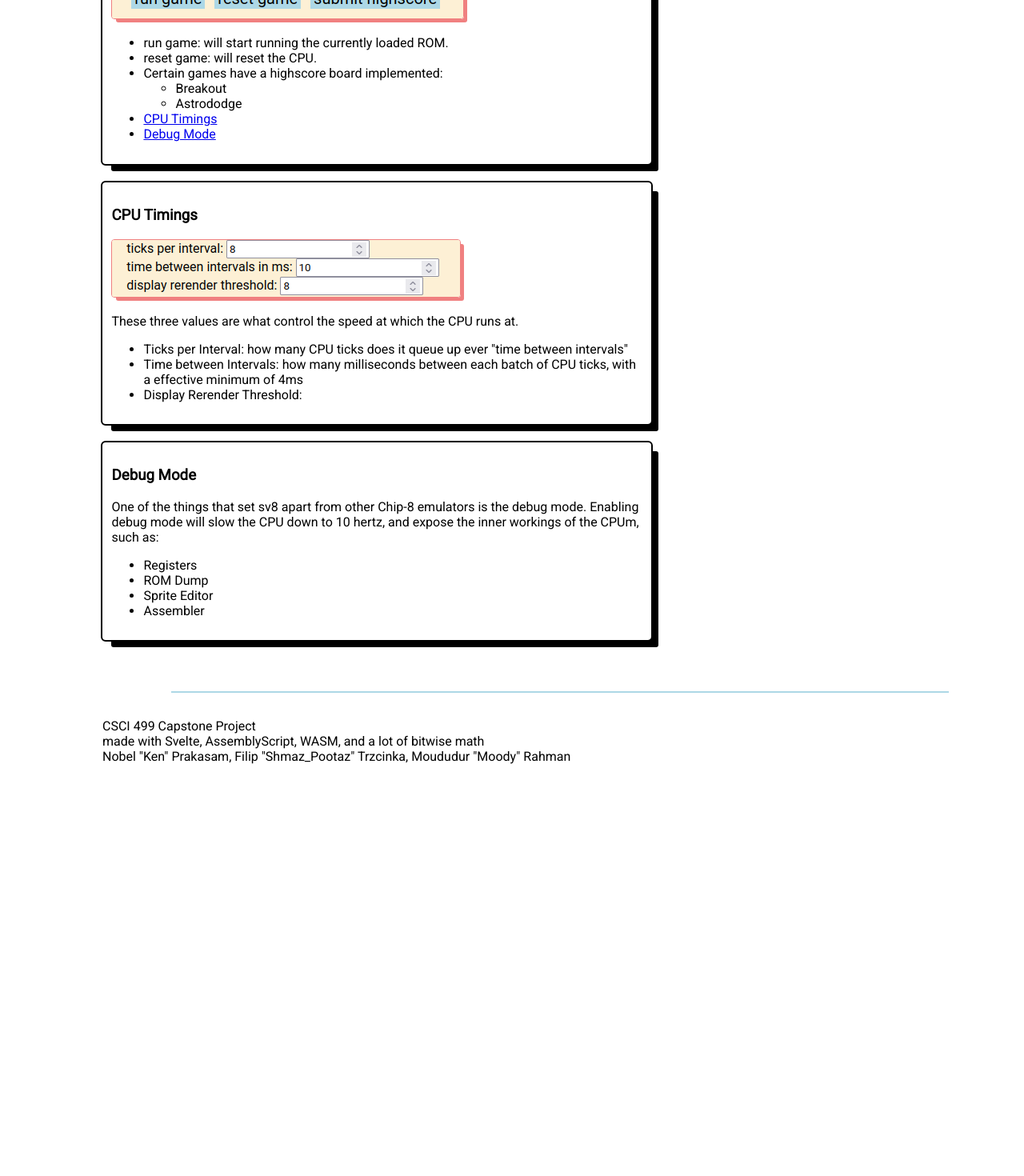
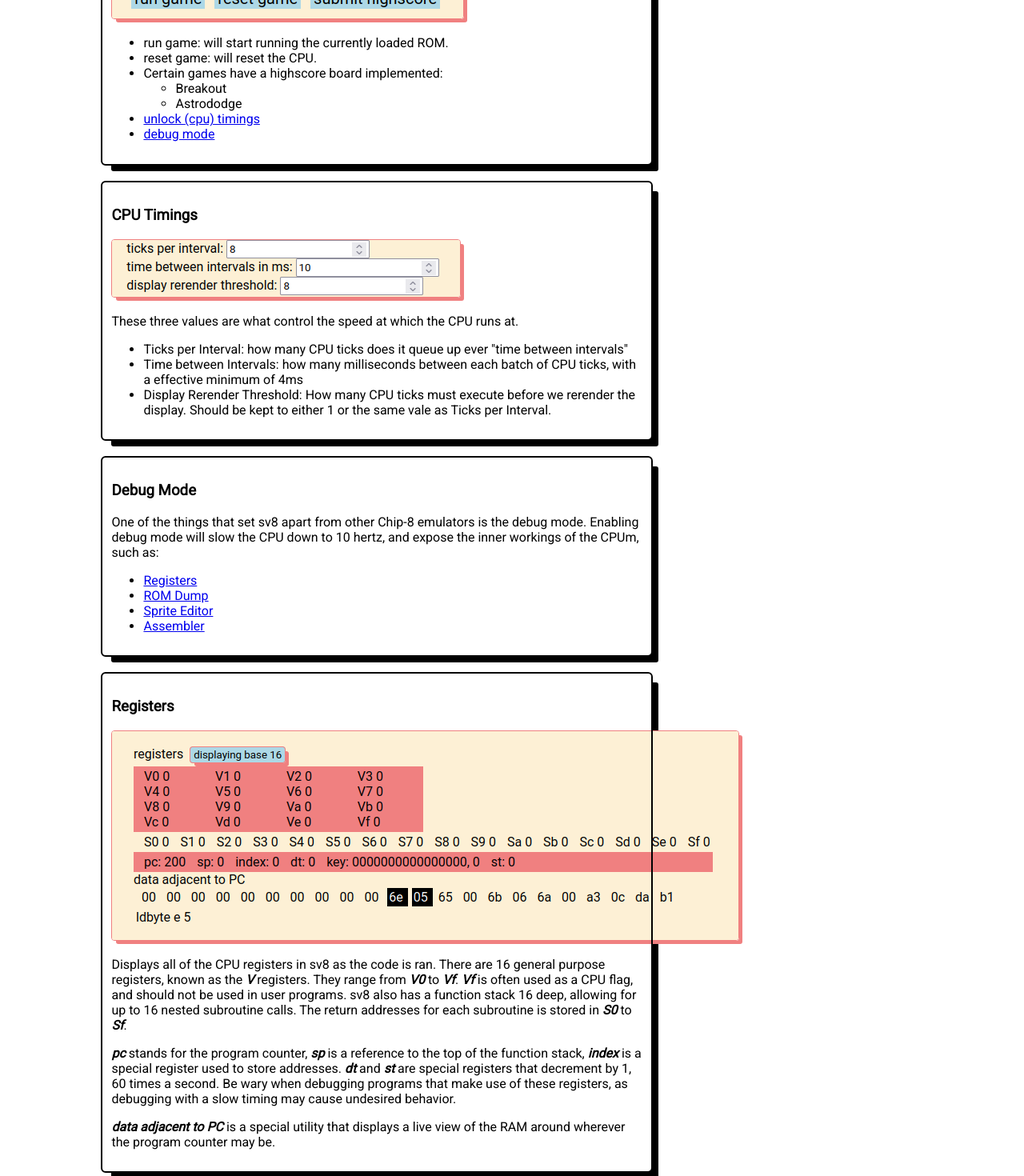
Before and after one commit to moodyRahman/cs499_chip8emu, a SvelteKit app in the folder frontend/: page /help in a window 1280 px wide. Shown: the part 840-2310 px from the top of the page at 80% size. Before the commit the page ends 1819 px from the top, so only its background shows below. Built offline with nearby package versions, Linux system fonts and the light colour scheme.

Commit message:
registers + romdump help page

```diff
--- a/frontend/src/routes/help/+page.svelte
+++ b/frontend/src/routes/help/+page.svelte
@@ -46,8 +46,8 @@ import { implemented_games } from "$lib/highscore";
                 </li>
                 {/each}
             </ul>
-            <li><a href="#cpu_timings">CPU Timings</a></li>
-            <li><a href="#debug_mode">Debug Mode</a></li>
+            <li><a href="#cpu_timings">unlock (cpu) timings</a></li>
+            <li><a href="#debug_mode">debug mode</a></li>
 
         </ul>
     </div>
@@ -59,7 +59,11 @@ import { implemented_games } from "$lib/highscore";
         <ul>
             <li>Ticks per Interval: how many CPU ticks does it queue up ever "time between intervals" </li>
             <li>Time between Intervals: how many milliseconds between each batch of CPU ticks, with a effective minimum of 4ms</li>
-            <li>Display Rerender Threshold: </li>
+            <li>
+                Display Rerender Threshold: How many CPU ticks must execute
+                before we rerender the display. Should be kept to either 1 or the same vale as
+                Ticks per Interval.
+            </li>
         </ul>
     </div>
 
@@ -71,10 +75,84 @@ import { implemented_games } from "$lib/highscore";
             expose the inner workings of the CPUm, such as:
         </p>
         <ul>
-            <li>Registers</li>
-            <li>ROM Dump</li>
-            <li>Sprite Editor</li>
-            <li>Assembler</li>
+            <li><a href="#debug_registers">Registers</a></li>
+            <li><a href="#debug_dump">ROM Dump</a></li>
+            <li><a href="#debug_editor">Sprite Editor</a></li>
+            <li><a href="#debug_assembler">Assembler</a></li>
+        </ul>
+    </div>
+
+    <div id="debug_registers">
+        <h3>Registers</h3>
+        <img src={debug1} alt="help content">
+        <p>
+            Displays all of the CPU registers in sv8 as the code is ran. There are
+            16 general purpose registers, known as the <code>V</code> registers. They range from
+            <code>V0</code> to <code>Vf</code>. <code>Vf</code> is often used as a CPU flag,
+            and should not be used in user programs. sv8 also has a function stack
+            16 deep, allowing for up to 16 nested subroutine calls. The return addresses
+            for each subroutine is stored in <code>S0</code> to <code>Sf</code>.
+        </p>
+        <p>
+            <code>pc</code> stands for the program counter, <code>sp</code> is a reference to the top of
+            the function stack, <code>index</code> is a special register used to store addresses.
+            <code>dt</code> and <code>st</code> are special registers that decrement
+            by 1, 60 times a  second. Be wary when debugging programs that make
+            use of these registers, as debugging with a slow timing may cause
+            undesired behavior.
+        </p>
+        <p>
+            <code>data adjacent to PC</code> is a special utility that displays
+            a live view of the RAM around wherever the program counter may be.
+        </p>
+    </div>
+
+    <div id="debug_dump">
+        <h3>ROM Dump</h3>
+        <img src={debug2} alt="help content">
+        <p>
+            This panel displays the ROM as a hexdump. The left most column shows
+            what address in RAM this byte is located, with a star for the one's place.
+            The topmost row displays the offset from the base address at the left.
+            The bytes that <code>pc</code> is pointing at are highlighted, and the tick
+            button displays waht instruction those bytes corresponds to. At the bottom
+            of the ROM dump are pagination buttons that let you scroll through the source.
+            As the ROM executes, the ROM dump with auto-paginate so <code>pc</code>
+            is always visible.
+        </p>
+
+        <p>
+            "ticks per interval", "time between intervals" and "display rerender threshold"
+            are in reference to <a href="#cpu_timings">CPU timings</a>.
+        </p>
+
+        <p>The purpose of each button is as follows:</p>
+        <ul>
+            <li>
+                <code>unlock/lock timings</code>: enables or disables the CPU timing adjustment inputs.
+            </li>
+            <li>
+                <code>enable/disable debug mode</code>: toggles debug mode.
+            </li>
+            <li>
+                <code>break on chip8 error</code>: enables and disables if the
+                emulator stops execution on internal error.
+            </li>
+            <li>
+                <code>toggle fast debugging</code>: swaps the current CPU timings
+                between the intended execution speed, and the slowed down debugging speed.
+            </li>
+            <li>
+                <code>tick cpu &lt;4 digit number&gt; | &lt;instruction&gt;</code>:
+                displays the bytes <code>pc</code> is pointing at, and their decoded
+                instruction.
+            </li>
+            <li>
+                <code>run game</code>: run the current ROM.
+            </li>
+            <li>
+                <code>reset game</code>: resets the CPU state.
+            </li>
         </ul>
     </div>
 </div>
@@ -85,6 +163,8 @@ import { implemented_games } from "$lib/highscore";
         border: 1px solid lightcoral;
         border-radius: 4px;
         box-shadow: 5px 5px 0px -1px lightcoral;
+        width:auto;
+        overflow:hidden
     }
 
     div > div {
```
